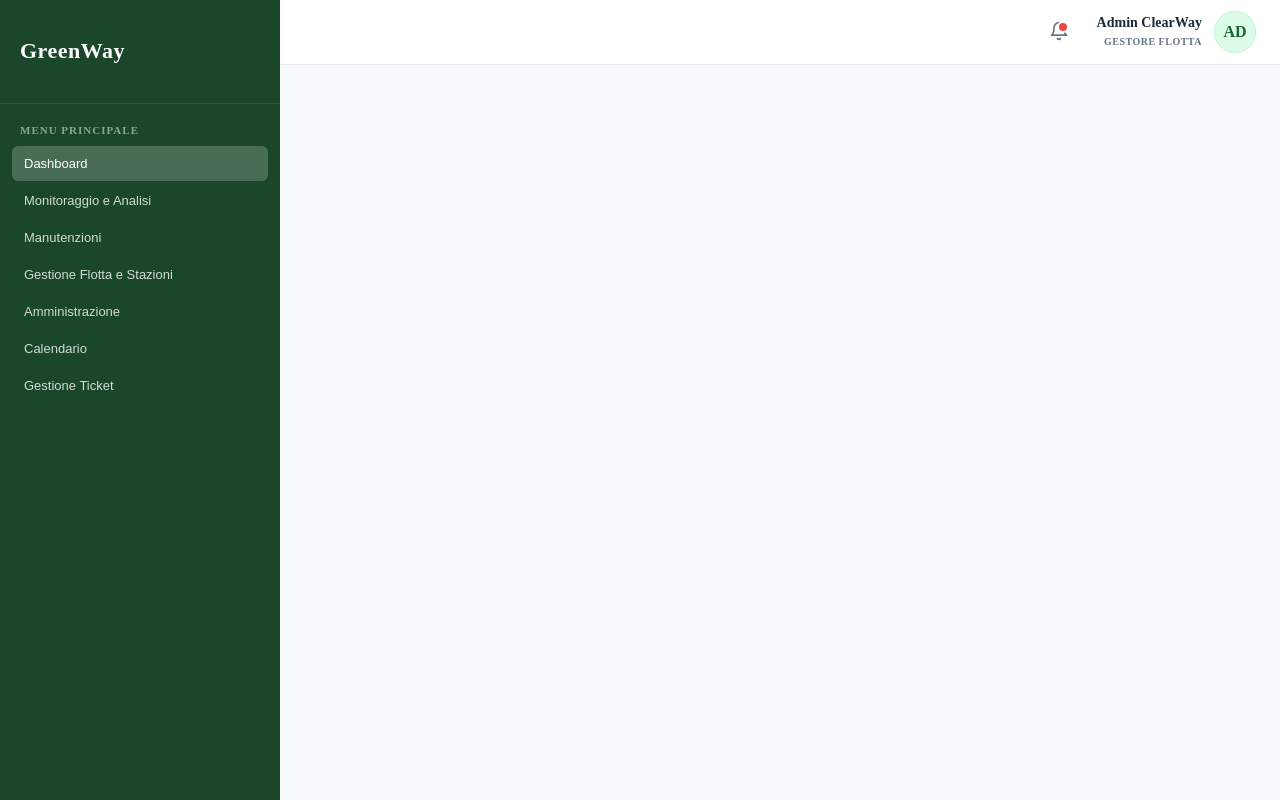
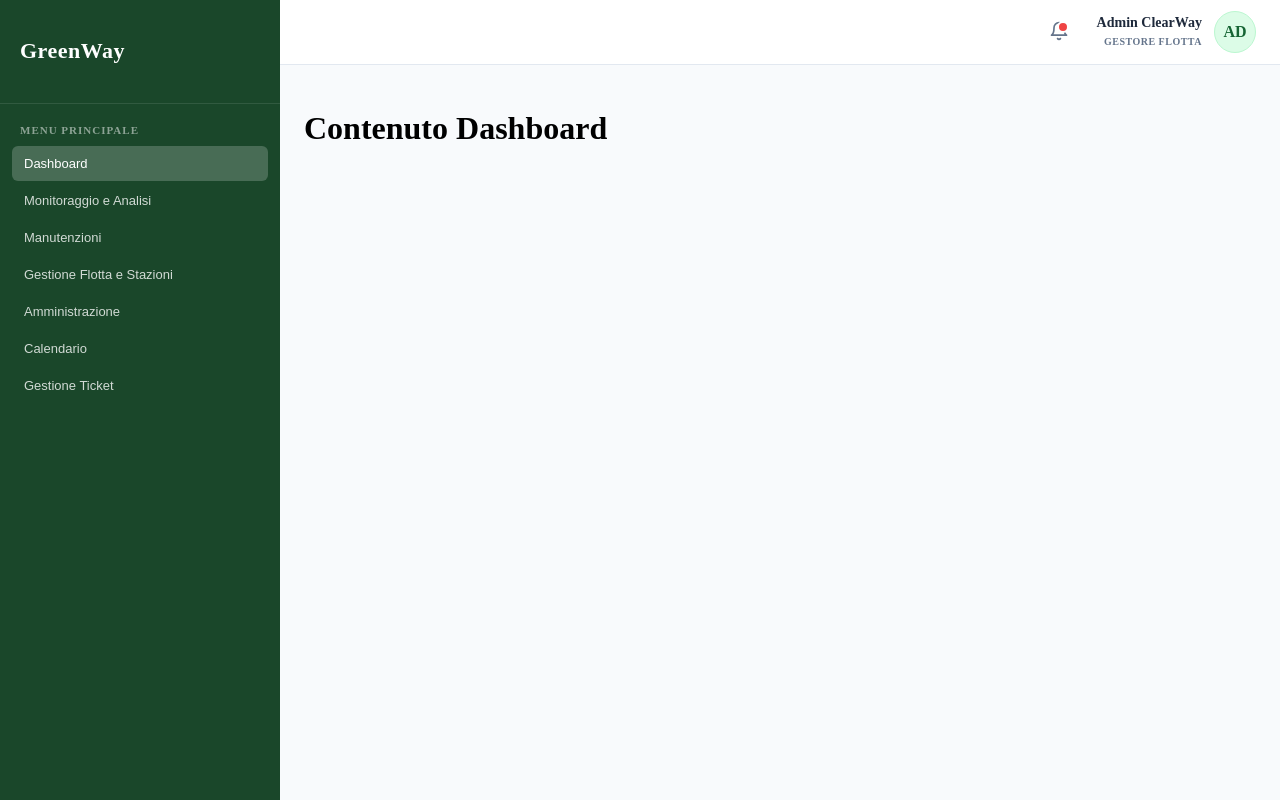
Before and after one commit to giovannizol/GreenWay, a React (Vite) app in the folder clearwaytech/: page / in a window 1280 px wide. Built offline with nearby package versions, Linux system fonts and the light colour scheme.

Commit message:
fix: aggiunta prop "children" per visualizzazione dinamica contenuto all'interno del layout

```diff
--- a/clearwaytech/src/App.jsx
+++ b/clearwaytech/src/App.jsx
@@ -1,10 +1,13 @@
-import { MainLayout } from "./layouts/MainLayout/MainLayout"
+import { MainLayout } from "./layouts/MainLayout/MainLayout";
 
 function App() {
   return (
     <MainLayout>
+      <div className="section-container">
+        <h1>Contenuto Dashboard</h1>
+      </div>
     </MainLayout>
-  )
+  );
 }
 
-export default App
+export default App;
--- a/clearwaytech/src/layouts/MainLayout/MainLayout.jsx
+++ b/clearwaytech/src/layouts/MainLayout/MainLayout.jsx
@@ -2,13 +2,14 @@ import { Sidebar } from "../../components/Sidebar/Sidebar"
 import { Header } from "../../components/Header/Header"
 import "./MainLayout.css"
 
-export function MainLayout({ }) {
+export function MainLayout({ children }) {
   return (
     <div className="main-layout">
       <Sidebar />
       <div className="layout-body">
         <Header />
         <main className="layout-content">
+          {children}
         </main>
       </div>
     </div>
```
